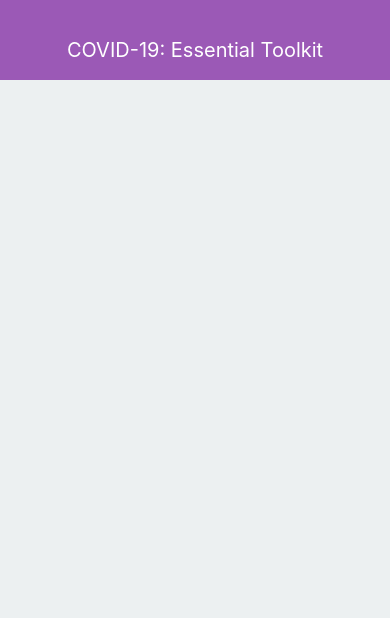
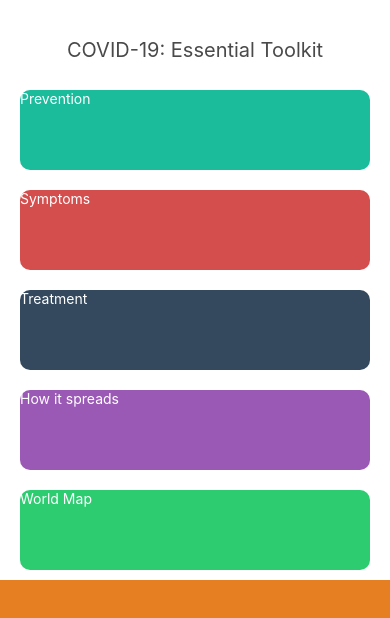
Before and after one commit to abhishekashyap/COVID-19-Toolkit, a React Native app: screen / in a window 390 px wide. Shown: the top 618 px of the page. Built offline with nearby package versions, Linux system fonts and the light colour scheme.

Commit message:
Created menu component containers

```diff
--- a/App.js
+++ b/App.js
@@ -1,14 +1,13 @@
 import React from 'react';
 import { StyleSheet, Text, View } from 'react-native';
 import Header from './components/Header';
+import Menu from './components/Menu';
 
 export default function App() {
   return (
     <View style={styles.container}>
-      <View style={styles.containerCard}>
-        {/* Header */}
-        <Header />
-      </View>
+      <Header />
+      <Menu />
     </View>
   );
 }
@@ -16,13 +15,8 @@ export default function App() {
 const styles = StyleSheet.create({
   container: {
     flex: 1,
-    alignSelf: 'stretch',
-    backgroundColor: '#ecf0f1',
-    // alignItems: 'center',
-    // justifyContent: 'center',
-  },
-  containerCard: {
-    backgroundColor: '#ecf0f1',
+    // alignSelf: 'stretch',
+    backgroundColor: '#e67e22', // For debug
   },
 
 });
--- a/components/Header.js
+++ b/components/Header.js
@@ -13,11 +13,11 @@ const styles = StyleSheet.create({
     header: {
         height: 80,
         paddingTop: 38,
-        backgroundColor: '#9b59b6'
+        backgroundColor: '#fff'
     },
     title: {
         textAlign: 'center',
         fontSize: 20,
-        color: '#fff',
+        color: '#4A4A4A',
     }
 })
--- /dev/null
+++ b/components/Menu.js
@@ -0,0 +1,55 @@
+import React from 'react';
+import { StyleSheet, Text, View } from 'react-native';
+
+export default function Menu() {
+    return (
+        <View style={styles.container}>
+            <View style={[styles.menuItem, styles.menuItem1]}>
+                <Text style={styles.itemTitle}>Prevention</Text>
+            </View>
+            <View style={[styles.menuItem, styles.menuItem2]}>
+                <Text style={styles.itemTitle}>Symptoms</Text>
+            </View>
+            <View style={[styles.menuItem, styles.menuItem3]}>
+                <Text style={styles.itemTitle}>Treatment</Text>
+            </View>
+            <View style={[styles.menuItem, styles.menuItem4]}>
+                <Text style={styles.itemTitle}>How it spreads</Text>
+            </View>
+            <View style={[styles.menuItem, styles.menuItem5]}>
+                <Text style={styles.itemTitle}>World Map</Text>
+            </View>
+        </View>
+    )
+}
+
+const styles = StyleSheet.create({
+    container: {
+        height: 500,
+        backgroundColor: '#fff'
+    },
+    itemTitle: {
+        color: '#fff'
+    },
+    menuItem: {
+        height: 80,
+        marginHorizontal: 20,
+        marginVertical: 10,
+        borderRadius: 10
+    },
+    menuItem1: {
+        backgroundColor: '#1ABC9C'
+    },
+    menuItem2: {
+        backgroundColor: '#D54E4E'
+    },
+    menuItem3: {
+        backgroundColor: '#34495E'
+    },
+    menuItem4: {
+        backgroundColor: '#9B59B6'
+    },
+    menuItem5: {
+        backgroundColor: '#2ECC71'
+    },
+})
```
Also changed, not shown: 1 other file (tests, documents, lock files or other folders).
